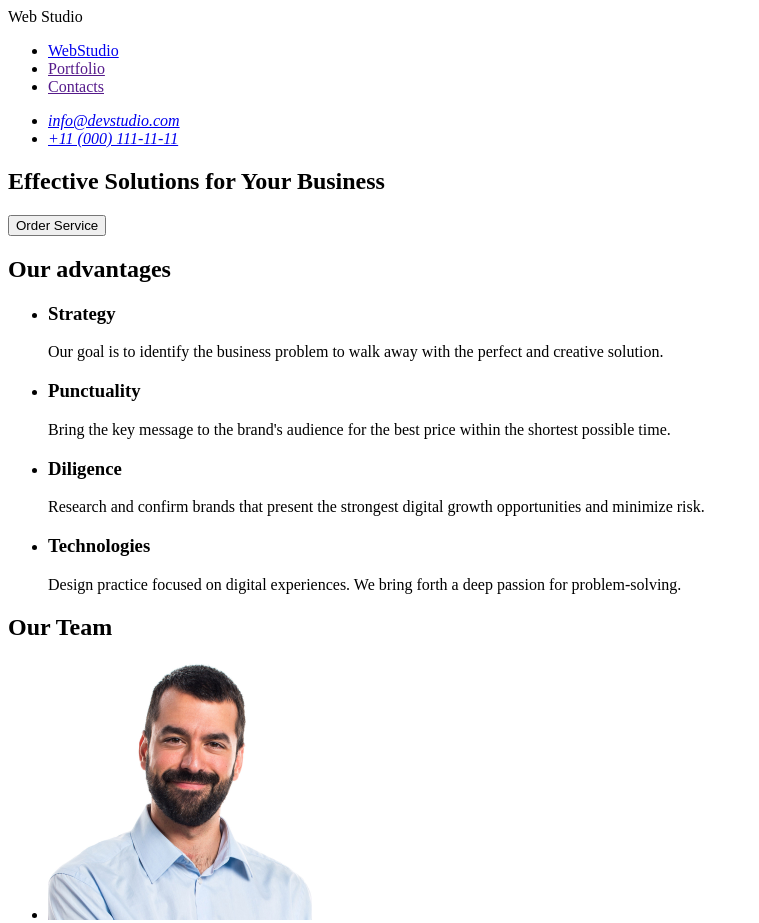
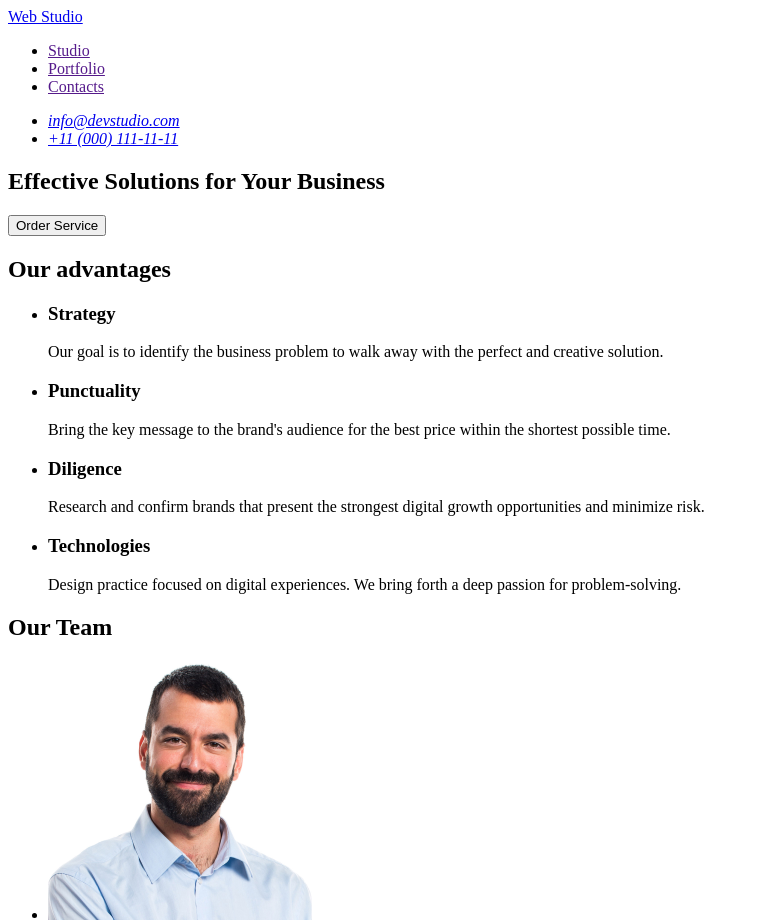
Before and after one commit to ritavscode/goit-markup-hw-01, a plain HTML site: page index.html in a window 1280 px wide. Shown: the top 923 px of the page, without its empty margins (0-759 px from the left). Drawn offline with Linux system fonts and the light colour scheme.

Commit message:
fsx 3 elements

```diff
--- a/index.html
+++ b/index.html
@@ -9,11 +9,9 @@
     <header>
       <!-- Navigation -->
       <nav>
-        Web Studio
+        <a href="./index.html">Web Studio</a>
         <ul>
-          <li>
-            <a href="./index.html">WebStudio</a>
-          </li>
+          <li><a href="">Studio</a></li>
           <li><a href="">Portfolio</a></li>
           <li><a href="">Contacts</a></li>
         </ul>
```
